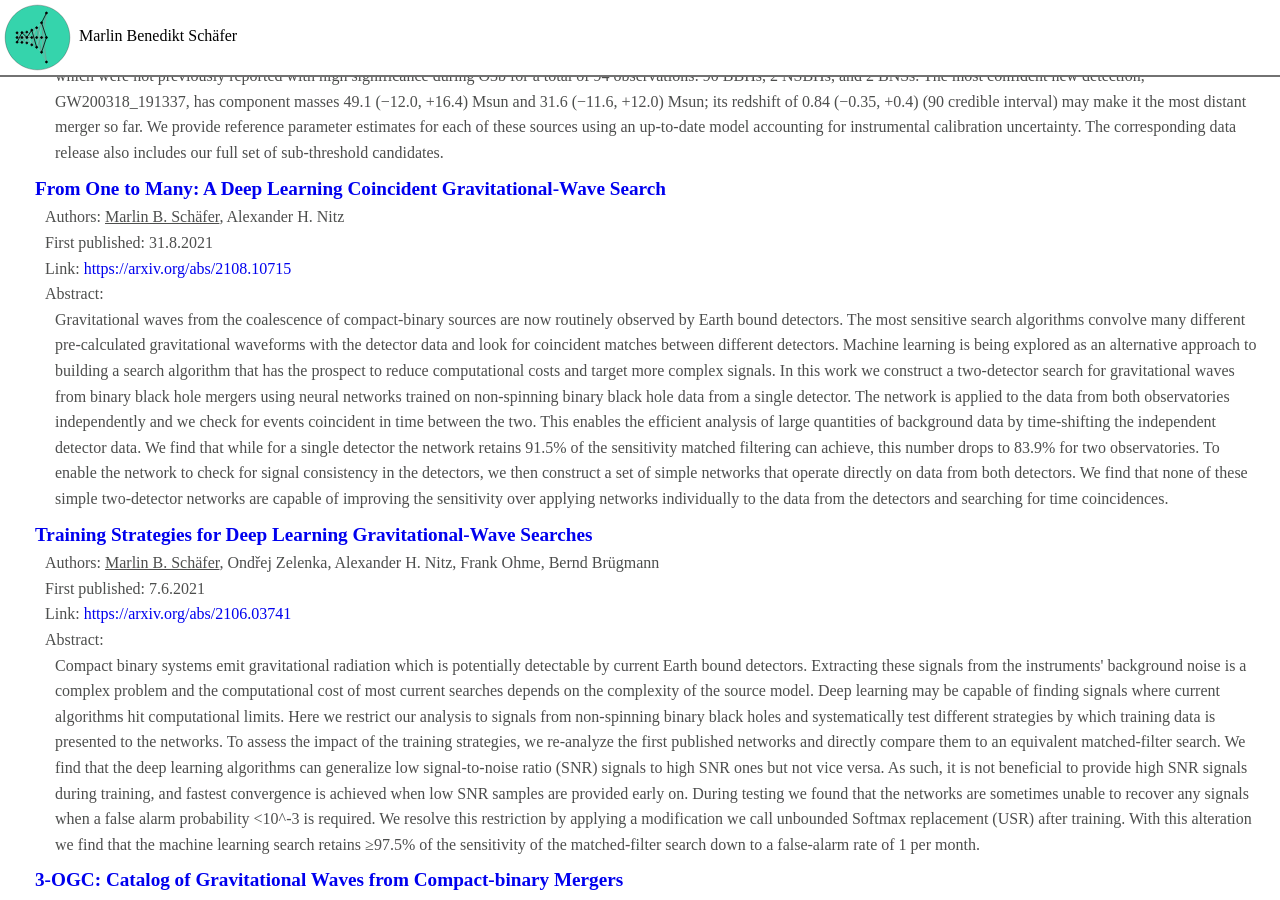
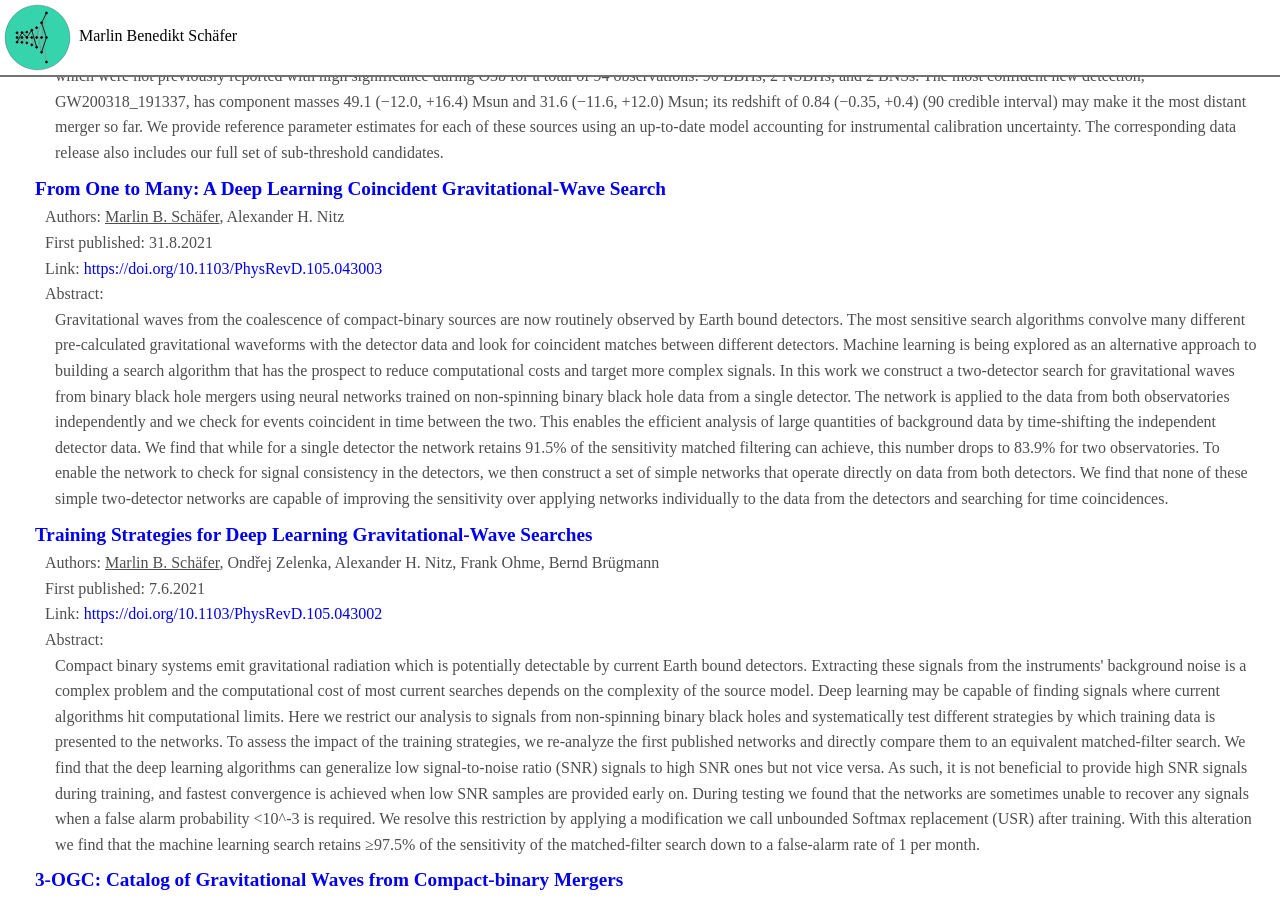
Before and after one commit to MarlinSchaefer/marlinschaefer.github.io, a Jekyll site: the page built from pages/publications.html, in a window 1280 px wide and 900 px high, scrolled down 320 px. Built offline with Jekyll 4.4.1, drawn with Linux system fonts in a browser that asks for light colours; part of the change alters nothing that is shown.

Commit message:
Updated publications.

```diff
--- a/_data/publications.yml
+++ b/_data/publications.yml
@@ -31,14 +31,14 @@
   year: 2021
   month: 6
   day: 7
-  link: "https://arxiv.org/abs/2106.03741"
+  link: "https://doi.org/10.1103/PhysRevD.105.043002"
   abstract: "Compact binary systems emit gravitational radiation which is potentially detectable by current Earth bound detectors. Extracting these signals from the instruments' background noise is a complex problem and the computational cost of most current searches depends on the complexity of the source model. Deep learning may be capable of finding signals where current algorithms hit computational limits. Here we restrict our analysis to signals from non-spinning binary black holes and systematically test different strategies by which training data is presented to the networks. To assess the impact of the training strategies, we re-analyze the first published networks and directly compare them to an equivalent matched-filter search. We find that the deep learning algorithms can generalize low signal-to-noise ratio (SNR) signals to high SNR ones but not vice versa. As such, it is not beneficial to provide high SNR signals during training, and fastest convergence is achieved when low SNR samples are provided early on. During testing we found that the networks are sometimes unable to recover any signals when a false alarm probability <10^-3 is required. We resolve this restriction by applying a modification we call unbounded Softmax replacement (USR) after training. With this alteration we find that the machine learning search retains ≥97.5% of the sensitivity of the matched-filter search down to a false-alarm rate of 1 per month."
 - title: "From One to Many: A Deep Learning Coincident Gravitational-Wave Search"
   authors: "<u>Marlin B. Schäfer</u>, Alexander H. Nitz"
   year: 2021
   month: 8
   day: 31
-  link: "https://arxiv.org/abs/2108.10715"
+  link: "https://doi.org/10.1103/PhysRevD.105.043003"
   abstract: "Gravitational waves from the coalescence of compact-binary sources are now routinely observed by Earth bound detectors. The most sensitive search algorithms convolve many different pre-calculated gravitational waveforms with the detector data and look for coincident matches between different detectors. Machine learning is being explored as an alternative approach to building a search algorithm that has the prospect to reduce computational costs and target more complex signals. In this work we construct a two-detector search for gravitational waves from binary black hole mergers using neural networks trained on non-spinning binary black hole data from a single detector. The network is applied to the data from both observatories independently and we check for events coincident in time between the two. This enables the efficient analysis of large quantities of background data by time-shifting the independent detector data. We find that while for a single detector the network retains 91.5% of the sensitivity matched filtering can achieve, this number drops to 83.9% for two observatories. To enable the network to check for signal consistency in the detectors, we then construct a set of simple networks that operate directly on data from both detectors. We find that none of these simple two-detector networks are capable of improving the sensitivity over applying networks individually to the data from the detectors and searching for time coincidences."
 - title: "4-OGC: Catalog of gravitational waves from compact-binary mergers"
   authors: "    Alexander H. Nitz, Sumit Kumar, Yi-Fan Wang, Shilpa Kastha, Shichao Wu, <u>Marlin Schäfer</u>, Rahul Dhurkunde, Collin D. Capano"
```
